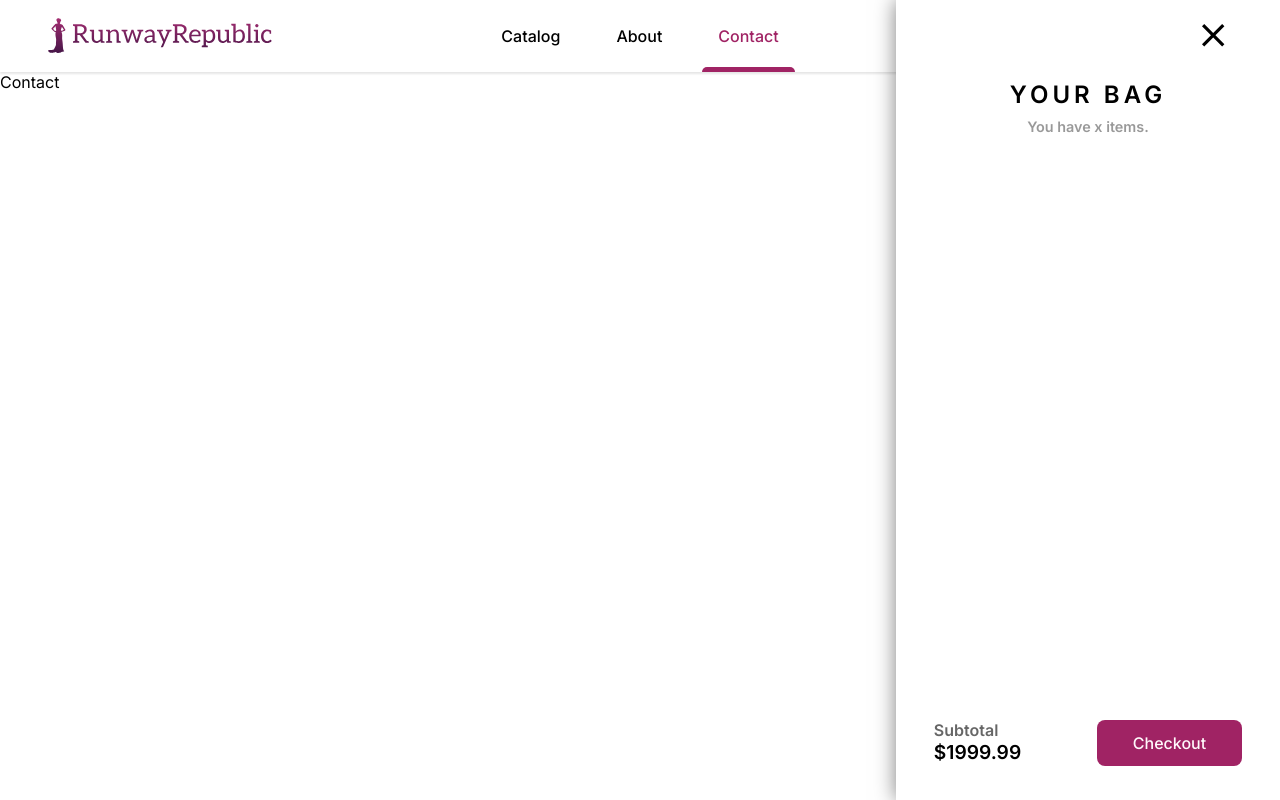
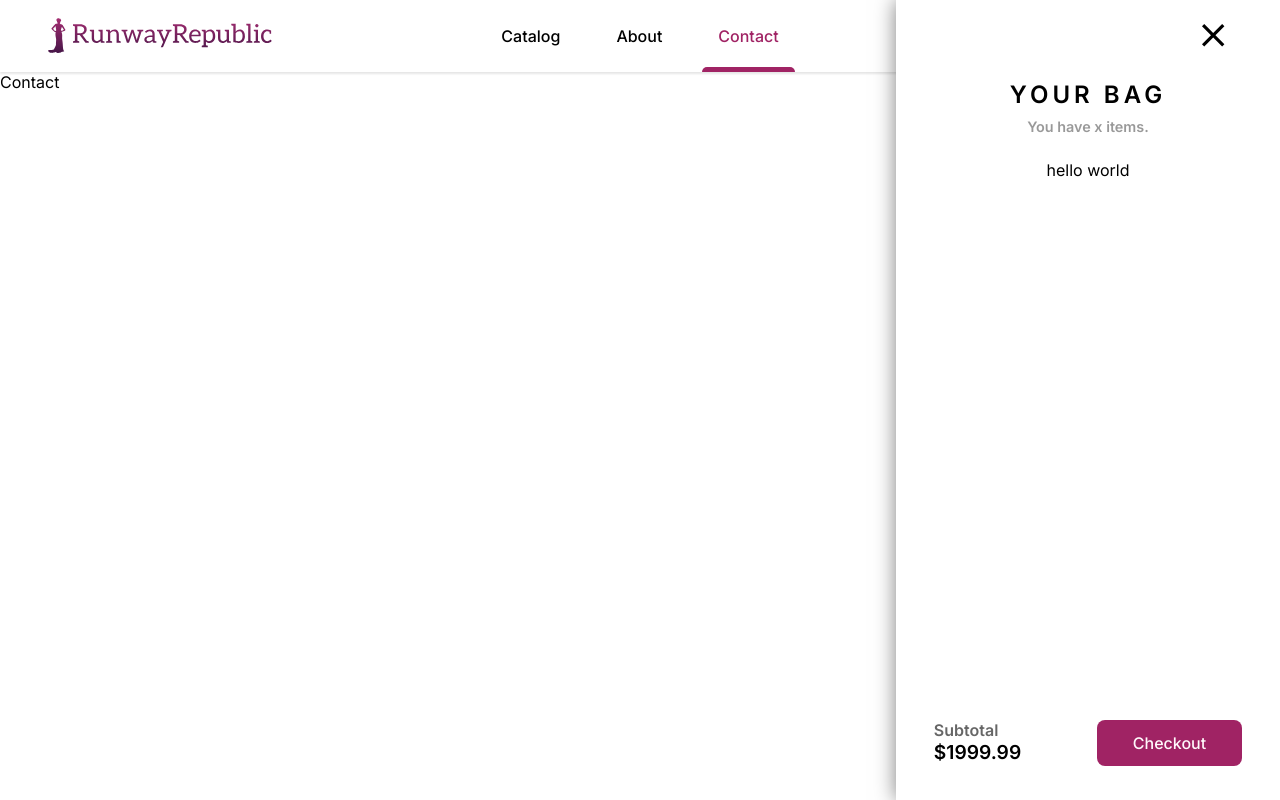
Before and after one commit to Luzefiru/odin-shopping-cart, a React (Create React App) app: page /contact in a window 1280 px wide. Both pictures are taken after a click on the icon 1199 px from the left and 36 px from the top of the page. Built offline with nearby package versions, Linux system fonts and the light colour scheme.

Commit message:
style: make contents display: none on cart toggle

```diff
--- a/src/components/cart/Cart.css
+++ b/src/components/cart/Cart.css
@@ -61,6 +61,12 @@
   color: rgba(0, 0, 0, 0.4);
 }
 
+.Cart__contents {
+  display: none;
+  flex-direction: column;
+  gap: 1rem;
+}
+
 .Cart__checkout {
   display: none;
   grid-area: checkout;
@@ -102,6 +108,7 @@
   display: initial;
 }
 
+.Cart.show .Cart__contents,
 .Cart.show .Cart__checkout {
   display: flex;
 }
--- a/src/components/cart/Cart.jsx
+++ b/src/components/cart/Cart.jsx
@@ -21,6 +21,8 @@ const Cart = () => {
         <span className="Cart__header__subtext">You have x items.</span>
       </div>
 
+      <div className="Cart__contents">hello world</div>
+
       <div className="Cart__checkout">
         <div className="Cart__checkout__summary">
           <div className="Cart__checkout__summary__subtotal-title">
```
